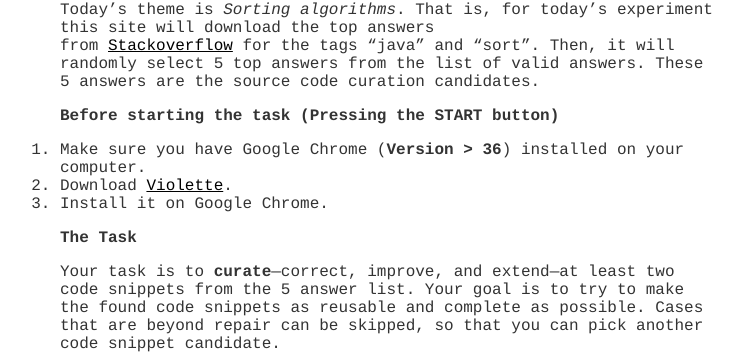
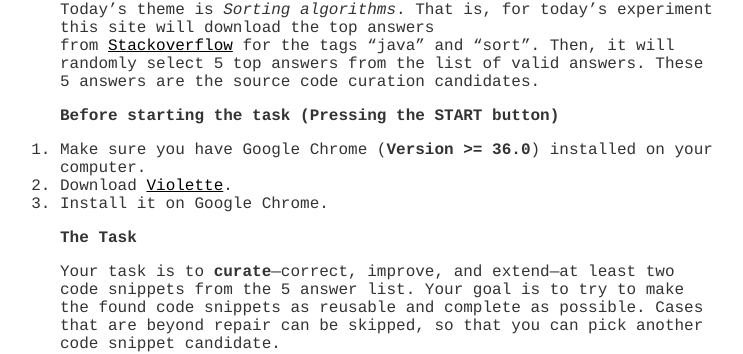
Before and after one commit to hsanchez/hsanchez.github.io, a Jekyll site: the page built from posts/thesiswork/tools/_posts/2014-07-22-violette.md, in a window 1280 px wide. Shown: the part 477-831 px from the top of the page, without its empty margins (250-993 px from the left). Built offline with Jekyll 4.4.1, drawn with Linux system fonts in a browser that asks for light colours; Markdown is read by kramdown in place of the engine named in the settings.

Commit message:
state Chrome version

```diff
--- a/posts/thesiswork/tools/_posts/2014-07-22-violette.md
+++ b/posts/thesiswork/tools/_posts/2014-07-22-violette.md
@@ -23,7 +23,7 @@ select 5 top answers from the list of valid answers. These 5 answers are the sou
 
 ## Before starting the task (Pressing the START button)
 
-1. Make sure you have Google Chrome (**Version > 36**) installed on your computer.
+1. Make sure you have Google Chrome (**Version >= 36.0**) installed on your computer.
 2. Download [Violette](https://www.dropbox.com/s/dpse9g1nojt4e73/vesper-web.crx).
 3. Install it on Google Chrome.
 
```
